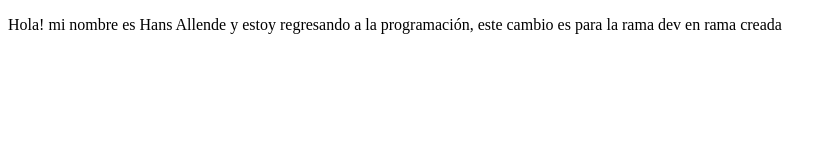
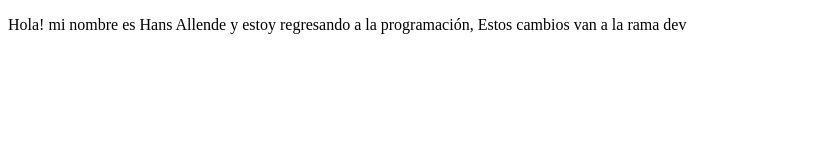
Before and after one commit to DevLanzer/Test, a plain HTML site: page index.html in a window 1280 px wide. Shown: the whole page, without its empty margins (0-835 px from the left). Drawn offline with Linux system fonts and the light colour scheme.

Commit message:
Cambios sobre rama dev

```diff
--- a/index.html
+++ b/index.html
@@ -7,6 +7,6 @@
     <title>Document</title>
 </head>
 <body>
-    <p>Hola! mi nombre es Hans Allende y estoy regresando a la programación, este cambio es para la rama dev en rama creada</p>
+    <p>Hola! mi nombre es Hans Allende y estoy regresando a la programación, Estos cambios van a la rama dev</p>
 </body>
 </html>
```
